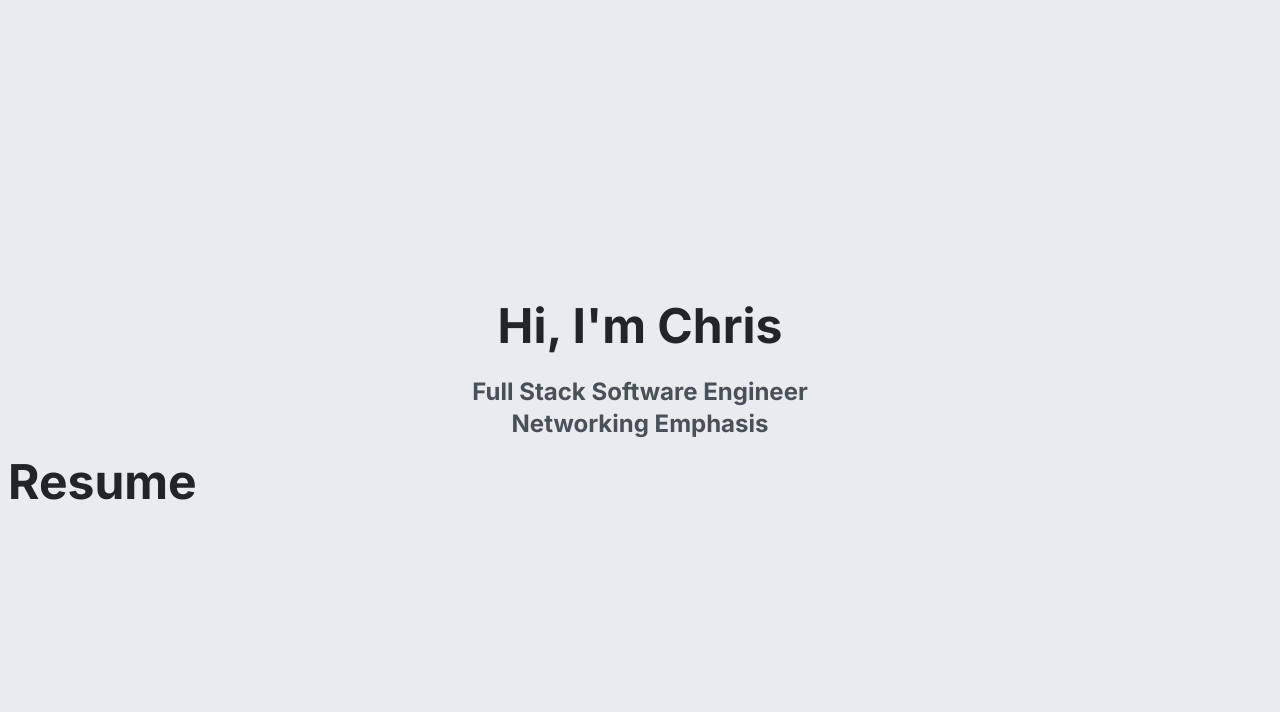
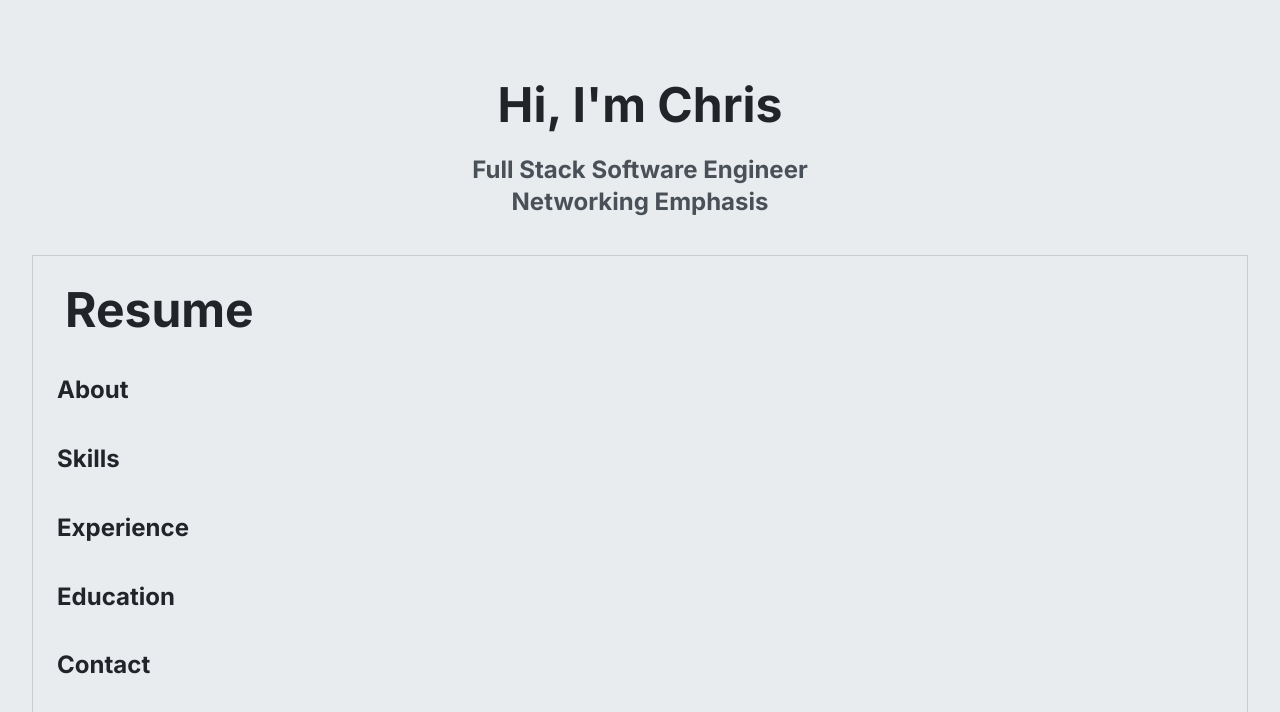
Before and after one commit to ChrisSannar/portfolio, a React (Create React App) app: page / in a window 1280 px wide. Shown: the top 712 px of the page. Built offline with nearby package versions, Linux system fonts and the light colour scheme.

Commit message:
Basic outline of Resume

```diff
--- /dev/null
+++ b/src/components/resume/Resume.css
@@ -0,0 +1,9 @@
+.Resume {
+    display: flex;
+    flex-direction: column;
+    padding: 1rem 1.5rem;
+    margin: 2rem;
+
+    /* TEMP */
+    border: 1px solid #ccc;
+}
--- a/src/components/resume/Resume.tsx
+++ b/src/components/resume/Resume.tsx
@@ -1,9 +1,55 @@
 import * as React from 'react';
+import './Resume.css';
 
 interface IResume {
 
 }
 
 export const Resume: React.FC<IResume> = () => {
-    return <h1>Resume</h1>
+    return <div className="Resume">
+        <h1>Resume</h1>
+        {/* Add "call to action": Contact, etc. */}
+        <About />
+        <Skills />
+        <Experience />
+        <Education />
+        <Contact />
+    </div>
 }
+
+const About: React.FC = () => {
+    return <div className="About">
+        <h2>About</h2>
+        {/*
+            Next points:
+             - I've been coding for over a decade now
+             - Have 5 years of professional experience
+             - Emphasize on web development and networking
+             - I'm particularly good at teaching and want to build platforms to encourage education in computer science
+        */}
+    </div>
+}
+
+const Skills: React.FC = () => {
+    return <div className="Skills">
+        <h2>Skills</h2>
+    </div>
+}
+
+const Experience: React.FC = () => {
+    return <div className="Experience">
+        <h2>Experience</h2>
+    </div>
+}
+
+const Education: React.FC = () => {
+    return <div className="Education">
+        <h2>Education</h2>
+    </div>
+}
+
+const Contact: React.FC = () => {
+    return <div className="Contact">
+        <h2>Contact</h2>
+    </div>
+}
```
